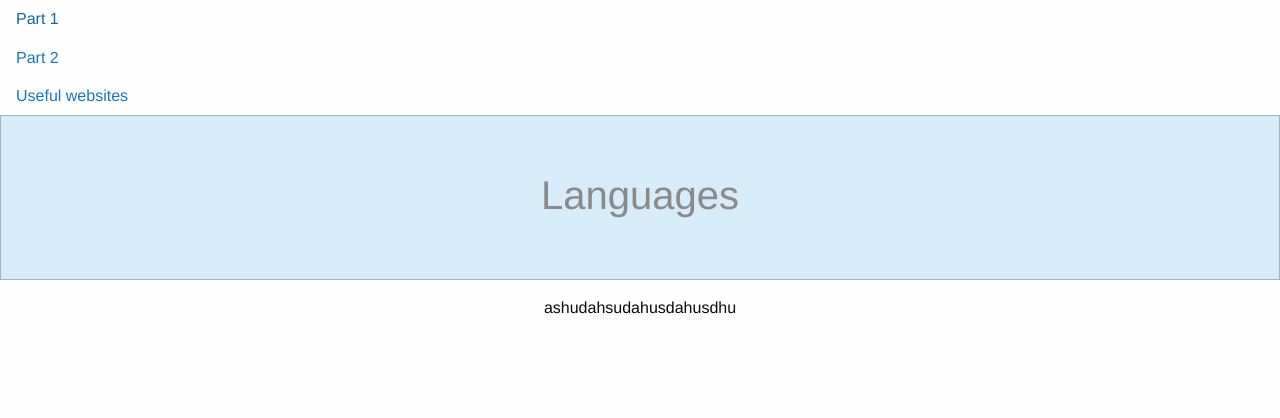
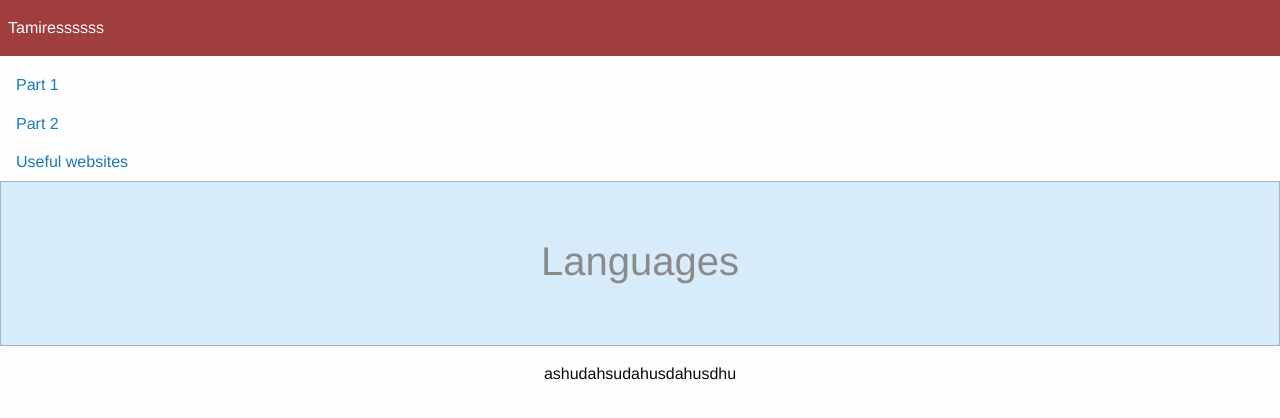
Before and after one commit to wesleyyw8/sitedatamires, a website: page index.html in a window 1280 px wide. Drawn offline with nearby package versions, Linux system fonts and the light colour scheme; some packages are replaced by stand-ins of ours; files that its build step writes are made by us from their sources; files whose address does not match are found by name.

Commit message:
topbar included

```diff
--- a/index.html
+++ b/index.html
@@ -3,10 +3,13 @@
   <meta charset="UTF-8">
   <title>Tamires</title>
   <link rel="stylesheet" type="text/css" href="/bower_components/foundation-sites/dist/css/foundation.min.css">
-
+  <link rel="stylesheet" type="text/css" href="../style/index.css">
 </head>
 <body ng-app="tamiresApp">
   <div class="index" ng-controller="indexController">
+    <div class="top-bar margin-bottom-10">
+      <div class="top-bar-title float-right">Tamiressssss</div>
+    </div>
     <div class="small-2 columns text-left">
       <ul class="vertical menu" data-accordion-menu>
         <li>
--- /dev/null
+++ b/ui/style/index.css
@@ -0,0 +1,7 @@
+.margin-bottom-10{
+	margin-bottom: 10px;
+}
+.top-bar{
+	background-color: #A03E3E;
+	color: white;
+}
```
